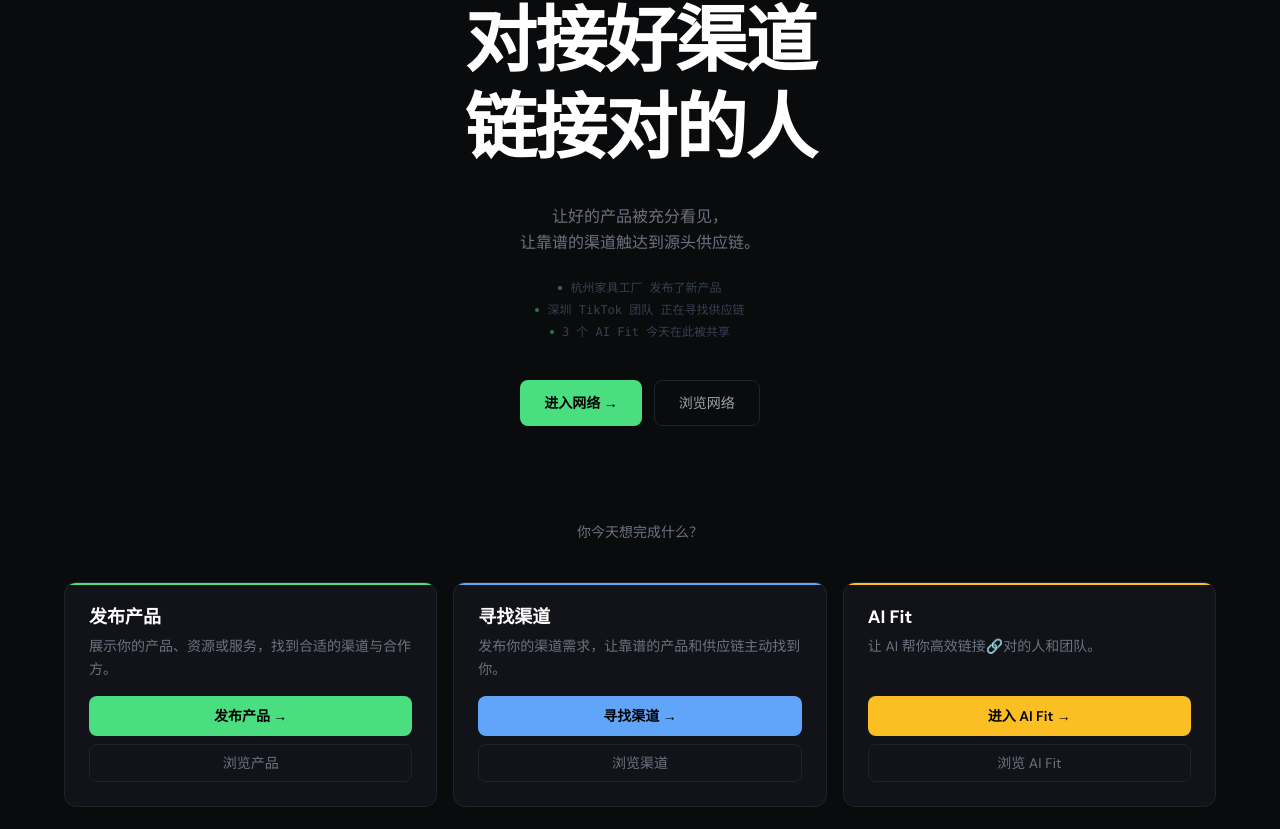
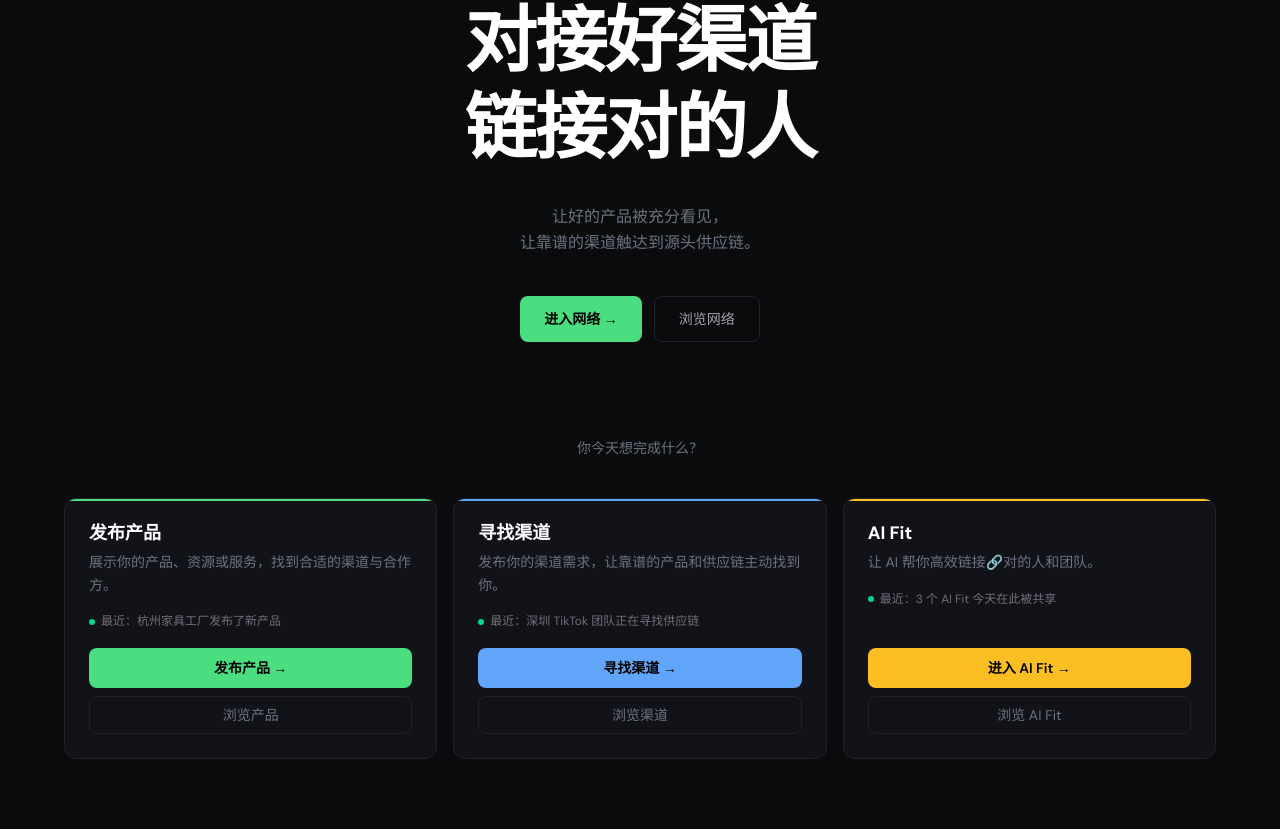
Before and after one commit to AIHomeX-Umber/AIFactory, a Next.js app: page / in a window 1280 px wide. Shown: the part 351-1180 px from the top of the page. Built offline with nearby package versions, Linux system fonts and the light colour scheme; no server answers.

Commit message:
copy: move network signals into action cards

```diff
--- a/src/components/action-cards.tsx
+++ b/src/components/action-cards.tsx
@@ -10,6 +10,7 @@ const cards = [
   {
     title: "发布产品",
     subtitle: "展示你的产品、资源或服务，找到合适的渠道与合作方。",
+    signal: "最近：杭州家具工厂发布了新产品",
     cta: "发布产品 →",
     href: "/offers/new",
     color: "#4ade80",
@@ -19,6 +20,7 @@ const cards = [
   {
     title: "寻找渠道",
     subtitle: "发布你的渠道需求，让靠谱的产品和供应链主动找到你。",
+    signal: "最近：深圳 TikTok 团队正在寻找供应链",
     cta: "寻找渠道 →",
     href: "/requests/new",
     color: "#60a5fa",
@@ -28,6 +30,7 @@ const cards = [
   {
     title: "AI Fit",
     subtitle: "让 AI 帮你高效链接🔗对的人和团队。",
+    signal: "最近：3 个 AI Fit 今天在此被共享",
     cta: "进入 AI Fit →",
     href: "/workflows/new",
     color: "#fbbf24",
@@ -84,6 +87,10 @@ export default function ActionCards() {
                 <div>
                   <h3 className="text-white font-semibold text-lg mb-1.5">{card.title}</h3>
                   <p className="text-[#6b7280] text-sm leading-relaxed">{card.subtitle}</p>
+                  <p className="mt-4 text-xs text-zinc-500 leading-relaxed">
+                    <span className="inline-block mr-1.5 h-1.5 w-1.5 rounded-full bg-emerald-400 align-middle" />
+                    {card.signal}
+                  </p>
                 </div>
                 <div className="flex flex-col gap-2 mt-auto">
                   <button
--- a/src/components/hero.tsx
+++ b/src/components/hero.tsx
@@ -6,11 +6,6 @@ import { useState, useEffect } from "react";
 import { useRouter } from "next/navigation";
 import JoinModal from "@/components/join-modal";
 
-const liveSignals = [
-  "杭州家具工厂 发布了新产品",
-  "深圳 TikTok 团队 正在寻找供应链",
-  "3 个 AI Fit 今天在此被共享",
-];
 
 export default function Hero() {
   const router = useRouter();
@@ -49,23 +44,10 @@ export default function Hero() {
               <br />对接好渠道
               <br />链接对的人
             </h1>
-            <p className="text-base text-[#6b7280] mb-6 max-w-md mx-auto leading-relaxed">
+            <p className="text-base text-[#6b7280] mb-10 max-w-md mx-auto leading-relaxed">
               让好的产品被充分看见，
               <br />让靠谱的渠道触达到源头供应链。
             </p>
-
-            {/* Live activity — static mock, V1 */}
-            <div className="mb-10 space-y-1.5">
-              {liveSignals.map((signal, i) => (
-                <p
-                  key={i}
-                  className="flex items-center justify-center gap-2 text-xs font-mono text-[#374151]"
-                >
-                  <span className="w-1 h-1 rounded-full bg-[#4ade80]/50 shrink-0" />
-                  {signal}
-                </p>
-              ))}
-            </div>
 
             <div className="flex flex-col sm:flex-row gap-3 justify-center">
               <button
```
